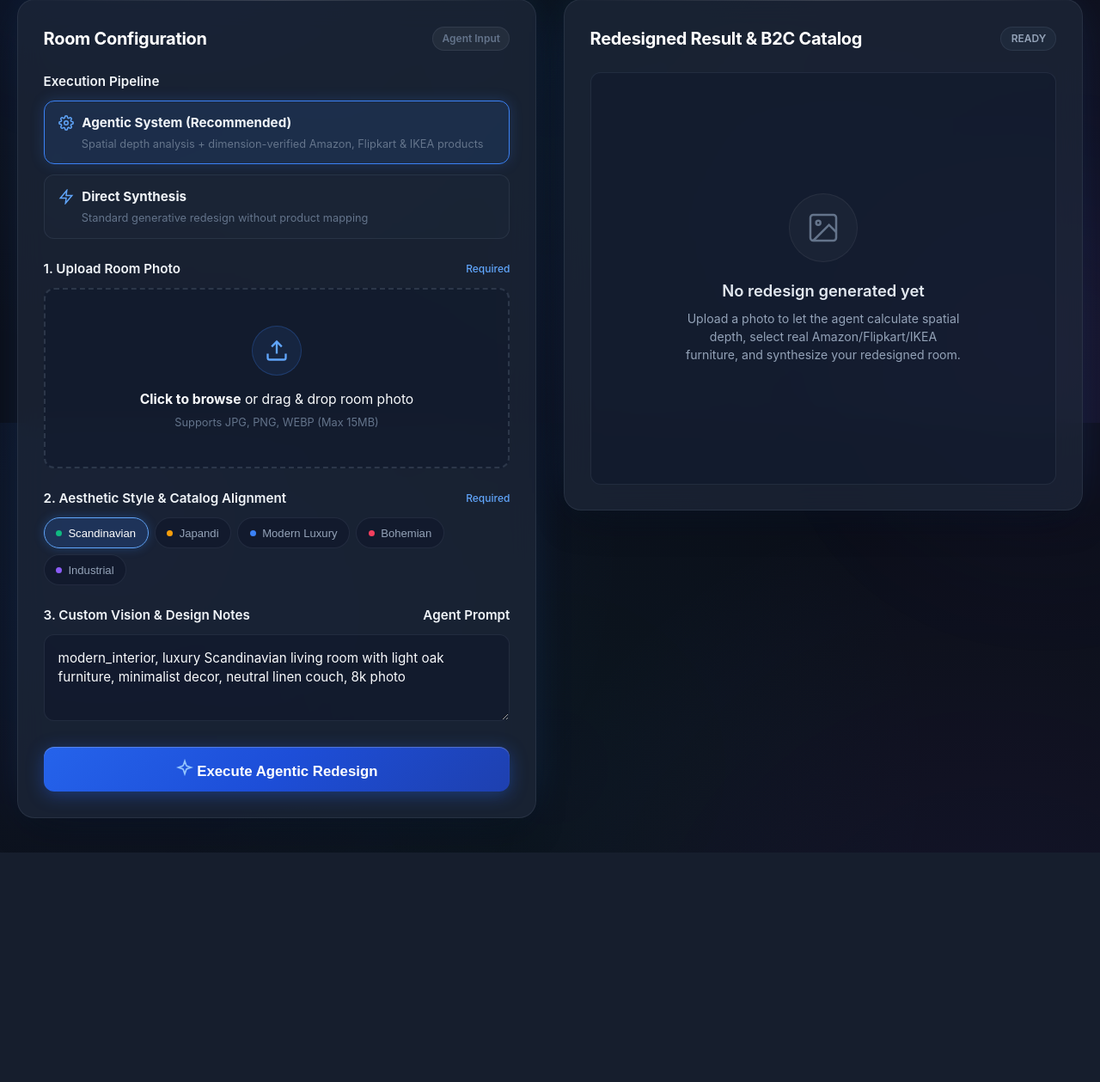
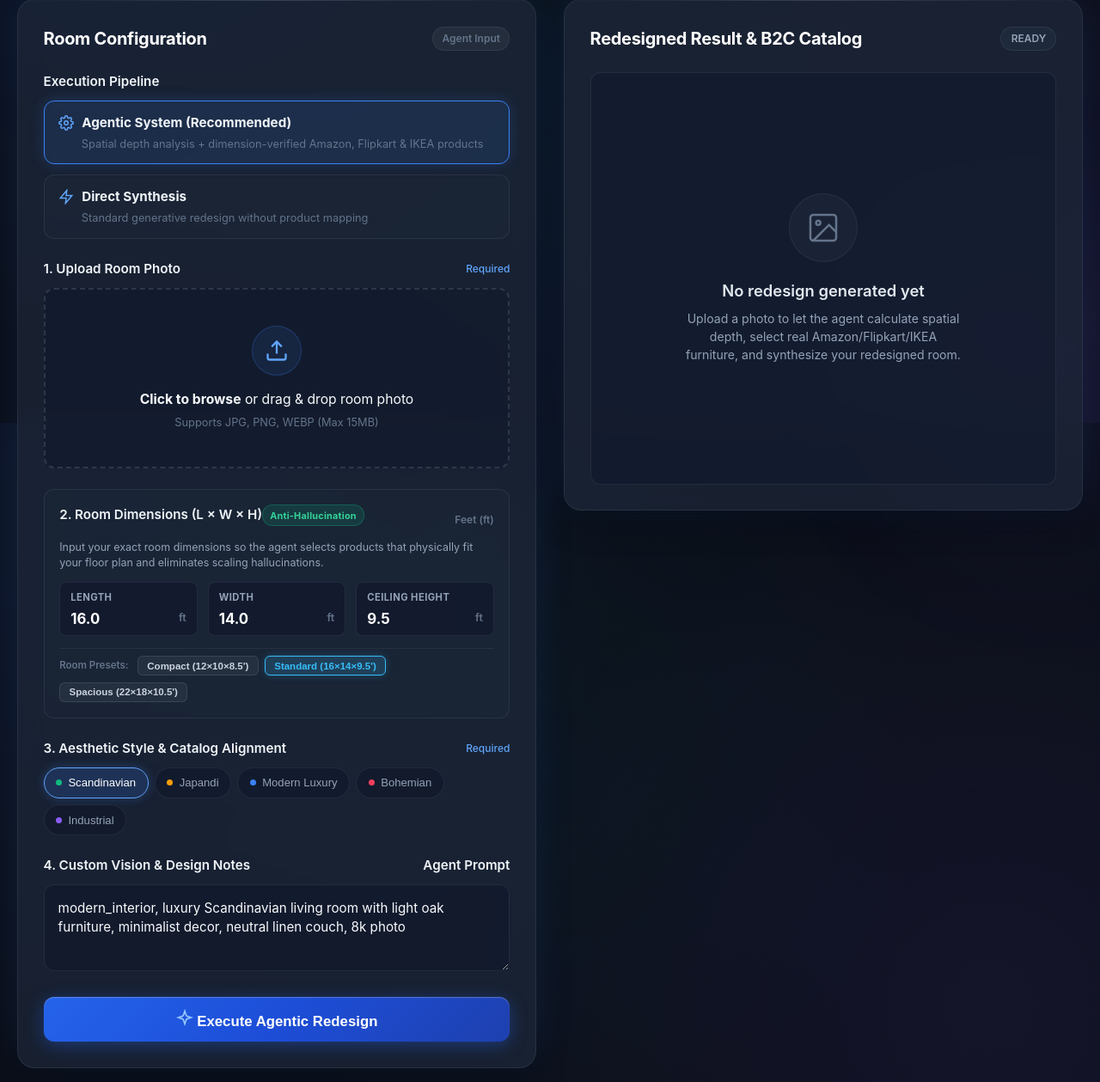
Before and after one commit to Lokeshchakraborty/3d-interior, a FastAPI app: page / in a window 1280 px wide. Shown: the part 308-1567 px from the top of the page at 86% size. Before the commit the page ends 1300 px from the top, so only its background shows below. Run offline with FastAPI, Linux system fonts and the light colour scheme.

Commit message:
feat: add user length, width, and height inputs to ground spatial calculation and prevent scaling hallucinations

```diff
--- a/server.py
+++ b/server.py
@@ -87,11 +87,14 @@ async def redesign_agentic(
     room_image: UploadFile = File(...),
     prompt: str = Form("modern_interior, luxury Scandinavian living room with beige linen couch"),
     style: Optional[str] = Form(None),
-    budget: Optional[int] = Form(None)
+    budget: Optional[int] = Form(None),
+    room_length: Optional[float] = Form(None),
+    room_width: Optional[float] = Form(None),
+    room_height: Optional[float] = Form(None)
 ):
     """
-    Agentic redesign endpoint:
-    1. Runs spatial perception & room dimension calculation.
+    Agentic redesign endpoint with Ground-Truth Dimensional Calibration:
+    1. Runs spatial perception & room dimension calculation using user Length, Width, Height.
     2. Curates real dimension-verified products from Amazon/Flipkart/IKEA.
     3. Synthesizes an architectural prompt describing those exact products.
     4. Calls ZeroGPU visual generation API.
@@ -105,12 +108,15 @@ async def redesign_agentic(
         if not image_bytes:
             return JSONResponse(status_code=400, content={"success": False, "error": "Image file is empty"})
 
-        print(f"[Agentic Redesign] Initiating pipeline for: {room_image.filename}")
+        print(f"[Agentic Redesign] Initiating pipeline for: {room_image.filename} (L={room_length}, W={room_width}, H={room_height})")
         result = agent_service.run_redesign_pipeline(
             image_bytes=image_bytes,
             user_prompt=prompt,
             preferred_style=style,
-            max_budget_inr=budget
+            max_budget_inr=budget,
+            room_length=room_length,
+            room_width=room_width,
+            room_height=room_height
         )
         return JSONResponse(content=result)
 
--- a/static/app.js
+++ b/static/app.js
@@ -17,6 +17,12 @@ document.addEventListener('DOMContentLoaded', () => {
   const modeDirect = document.getElementById('mode-direct');
   const modeAgenticLabel = document.getElementById('mode-agentic-label');
   const modeDirectLabel = document.getElementById('mode-direct-label');
+
+  // Room Dimension Inputs & Presets
+  const roomLengthInput = document.getElementById('room-length');
+  const roomWidthInput = document.getElementById('room-width');
+  const roomHeightInput = document.getElementById('room-height');
+  const dimPresetBtns = document.querySelectorAll('.dim-preset-btn');
 
   // Output Views & Placeholders
   const outputPlaceholder = document.getElementById('output-placeholder');
@@ -171,6 +177,18 @@ document.addEventListener('DOMContentLoaded', () => {
     });
   });
 
+  // 3b. Room Dimension Presets
+  dimPresetBtns.forEach(btn => {
+    btn.addEventListener('click', () => {
+      dimPresetBtns.forEach(b => b.classList.remove('active'));
+      btn.classList.add('active');
+
+      if (roomLengthInput) roomLengthInput.value = btn.getAttribute('data-length');
+      if (roomWidthInput) roomWidthInput.value = btn.getAttribute('data-width');
+      if (roomHeightInput) roomHeightInput.value = btn.getAttribute('data-height');
+    });
+  });
+
   // 4. View Mode Switcher
   tabAfter.addEventListener('click', () => switchView('after'));
   tabBefore.addEventListener('click', () => switchView('before'));
@@ -232,6 +250,15 @@ document.addEventListener('DOMContentLoaded', () => {
     formData.append('prompt', promptText);
     if (isAgentic) {
       formData.append('style', selectedStyle);
+      if (roomLengthInput && roomLengthInput.value) {
+        formData.append('room_length', roomLengthInput.value);
+      }
+      if (roomWidthInput && roomWidthInput.value) {
+        formData.append('room_width', roomWidthInput.value);
+      }
+      if (roomHeightInput && roomHeightInput.value) {
+        formData.append('room_height', roomHeightInput.value);
+      }
     }
 
     try {
@@ -304,15 +331,24 @@ document.addEventListener('DOMContentLoaded', () => {
   // 6. Render Spatial Analysis Card
   function renderSpatialAnalysis(plan, engine) {
     if (!plan) return;
-    spatialEngineBadge.textContent = engine === 'gemini-3.8-flash' ? 'Engine: Gemini 3.8 Flash Vision' : 'Engine: Architectural Spatial Heuristics';
+    const isGroundTruth = plan.is_ground_truth_dimensions || false;
+    const engineLabel = engine === 'gemini-3.8-flash' ? 'Gemini 3.8 Flash' : 'Spatial Heuristics';
+    const sourceLabel = isGroundTruth ? 'User Ground Truth' : 'AI Estimated';
+
+    spatialEngineBadge.textContent = `${engineLabel} · ${sourceLabel}`;
+    if (isGroundTruth) {
+      spatialEngineBadge.classList.add('badge-ground-truth');
+    } else {
+      spatialEngineBadge.classList.remove('badge-ground-truth');
+    }
 
     const dims = plan.room_dimensions_ft || {};
     const w = dims.width_ft || 14;
     const l = dims.length_ft || 16;
     const sqft = plan.floor_area_sqft || Math.round(w * l);
-    metricDim.textContent = `${w}' × ${l}' (${sqft} sq.ft)`;
+    metricDim.textContent = `${l}' Length × ${w}' Width (${sqft} sq.ft)`;
 
-    metricCeiling.textContent = `${dims.ceiling_height_ft || 9.0} ft`;
+    metricCeiling.textContent = `${dims.ceiling_height_ft || 9.0} ft Ceiling`;
     metricClearance.textContent = `${plan.circulation_clearance_in || 32}" Walkway`;
     metricLight.textContent = (plan.natural_light_source || 'Natural Window Intake').replace('_', ' ');
     spatialRecommendation.textContent = plan.design_recommendation || 'Scaled to match spatial ergonomics and circulation corridors.';
--- a/static/style.css
+++ b/static/style.css
@@ -1504,3 +1504,164 @@ textarea:focus-visible {
   line-height: 1.5;
   word-break: break-word;
 }
+
+
+/* ==========================================================================
+   Physical Room Dimensions Input Styles (Anti-Hallucination)
+   ========================================================================== */
+
+.dimension-group {
+  background: rgba(30, 41, 59, 0.35);
+  border: 1px solid var(--border);
+  border-radius: var(--radius-md);
+  padding: 1.1rem;
+}
+
+.field-label-row {
+  display: flex;
+  align-items: center;
+  justify-content: space-between;
+  margin-bottom: 0.35rem;
+}
+
+.badge-recommended {
+  font-size: 0.68rem;
+  font-weight: 700;
+  color: #34d399;
+  background: rgba(16, 185, 129, 0.15);
+  border: 1px solid rgba(16, 185, 129, 0.3);
+  padding: 0.2rem 0.5rem;
+  border-radius: 12px;
+  letter-spacing: 0.02em;
+}
+
+.unit-indicator {
+  font-size: 0.75rem;
+  color: var(--text-muted);
+  font-weight: 600;
+}
+
+.field-helper {
+  font-size: 0.78rem;
+  color: var(--text-secondary);
+  line-height: 1.4;
+  margin-bottom: 0.85rem;
+}
+
+.dimension-inputs-grid {
+  display: grid;
+  grid-template-columns: repeat(3, 1fr);
+  gap: 0.75rem;
+  margin-bottom: 0.85rem;
+}
+
+@media (max-width: 600px) {
+  .dimension-inputs-grid {
+    grid-template-columns: 1fr;
+  }
+}
+
+.dim-input-wrapper {
+  background: rgba(15, 23, 42, 0.6);
+  border: 1px solid var(--border);
+  border-radius: var(--radius-sm);
+  padding: 0.6rem 0.75rem;
+  display: flex;
+  flex-direction: column;
+  gap: 0.35rem;
+  transition: all 0.2s ease;
+}
+
+.dim-input-wrapper:focus-within {
+  border-color: #38bdf8;
+  background: rgba(15, 23, 42, 0.85);
+  box-shadow: 0 0 12px rgba(56, 189, 248, 0.2);
+}
+
+.dim-label {
+  font-size: 0.7rem;
+  font-weight: 700;
+  text-transform: uppercase;
+  color: #94a3b8;
+  letter-spacing: 0.04em;
+}
+
+.dim-input-inner {
+  display: flex;
+  align-items: center;
+  gap: 0.35rem;
+}
+
+.dim-input-inner input {
+  width: 100%;
+  background: transparent;
+  border: none;
+  color: #ffffff;
+  font-size: 1.05rem;
+  font-weight: 700;
+  outline: none;
+  font-family: inherit;
+  padding: 0;
+}
+
+.dim-input-inner input::placeholder {
+  color: var(--text-muted);
+  font-weight: 500;
+}
+
+.dim-unit {
+  font-size: 0.78rem;
+  font-weight: 600;
+  color: var(--text-muted);
+  user-select: none;
+}
+
+/* Quick Dimension Presets */
+.dim-presets {
+  display: flex;
+  align-items: center;
+  flex-wrap: wrap;
+  gap: 0.45rem;
+  padding-top: 0.5rem;
+  border-top: 1px solid rgba(255, 255, 255, 0.06);
+}
+
+.dim-presets-label {
+  font-size: 0.72rem;
+  color: var(--text-muted);
+  font-weight: 600;
+  margin-right: 0.2rem;
+}
+
+.dim-preset-btn {
+  background: rgba(255, 255, 255, 0.05);
+  border: 1px solid rgba(255, 255, 255, 0.1);
+  color: #cbd5e1;
+  font-size: 0.72rem;
+  font-weight: 600;
+  padding: 0.3rem 0.65rem;
+  border-radius: 6px;
+  cursor: pointer;
+  transition: all 0.2s ease;
+}
+
+.dim-preset-btn:hover {
+  background: rgba(255, 255, 255, 0.12);
+  color: #ffffff;
+  border-color: rgba(255, 255, 255, 0.2);
+}
+
+.dim-preset-btn.active {
+  background: rgba(56, 189, 248, 0.18);
+  border-color: #38bdf8;
+  color: #38bdf8;
+  box-shadow: 0 0 10px rgba(56, 189, 248, 0.25);
+}
+
+/* Ground Truth Badge in Spatial Card */
+.badge-ground-truth {
+  color: #34d399 !important;
+  background: rgba(16, 185, 129, 0.15) !important;
+  border-color: rgba(16, 185, 129, 0.4) !important;
+  box-shadow: 0 0 10px rgba(16, 185, 129, 0.2) !important;
+}
--- a/templates/index.html
+++ b/templates/index.html
@@ -108,10 +108,56 @@
             </div>
           </div>
 
+          <!-- 2. Physical Room Dimensions (Length, Width, Height) -->
+          <div class="form-group dimension-group">
+            <div class="field-label-row">
+              <label class="field-label">
+                <span>2. Room Dimensions (L × W × H)</span>
+                <span class="badge-recommended">Anti-Hallucination</span>
+              </label>
+              <span class="unit-indicator">Feet (ft)</span>
+            </div>
+            <p class="field-helper">Input your exact room dimensions so the agent selects products that physically fit your floor plan and eliminates scaling hallucinations.</p>
+
+            <div class="dimension-inputs-grid">
+              <div class="dim-input-wrapper">
+                <span class="dim-label">Length</span>
+                <div class="dim-input-inner">
+                  <input type="number" id="room-length" name="room_length" min="5" max="100" step="0.5" placeholder="16.0" value="16.0">
+                  <span class="dim-unit">ft</span>
+                </div>
+              </div>
+
+              <div class="dim-input-wrapper">
+                <span class="dim-label">Width</span>
+                <div class="dim-input-inner">
+                  <input type="number" id="room-width" name="room_width" min="5" max="100" step="0.5" placeholder="14.0" value="14.0">
+                  <span class="dim-unit">ft</span>
+                </div>
+              </div>
+
+              <div class="dim-input-wrapper">
+                <span class="dim-label">Ceiling Height</span>
+                <div class="dim-input-inner">
+                  <input type="number" id="room-height" name="room_height" min="6" max="30" step="0.5" placeholder="9.5" value="9.5">
+                  <span class="dim-unit">ft</span>
+                </div>
+              </div>
+            </div>
+
+            <!-- Quick Dimension Presets -->
+            <div class="dim-presets">
+              <span class="dim-presets-label">Room Presets:</span>
+              <button type="button" class="dim-preset-btn" data-length="12" data-width="10" data-height="8.5">Compact (12×10×8.5')</button>
+              <button type="button" class="dim-preset-btn active" data-length="16" data-width="14" data-height="9.5">Standard (16×14×9.5')</button>
+              <button type="button" class="dim-preset-btn" data-length="22" data-width="18" data-height="10.5">Spacious (22×18×10.5')</button>
+            </div>
+          </div>
+
           <!-- 3. Interior Aesthetic Style -->
           <div class="form-group">
             <label class="field-label">
-              <span>2. Aesthetic Style & Catalog Alignment</span>
+              <span>3. Aesthetic Style & Catalog Alignment</span>
               <span class="required-badge">Required</span>
             </label>
             <div class="preset-chips" id="style-chips">
@@ -136,7 +182,7 @@
           <!-- 4. Style Prompt -->
           <div class="form-group">
             <label for="prompt" class="field-label">
-              <span>3. Custom Vision & Design Notes</span>
+              <span>4. Custom Vision & Design Notes</span>
               <span class="badge-hint">Agent Prompt</span>
             </label>
             <div class="textarea-wrapper">
```
Also changed, not shown: agent_service.py (+44 -21 lines), spatial_tool.py (+127 -38 lines), text_redesign.py (+14 -4 lines), catalog_service.py (line endings or trailing spaces).
